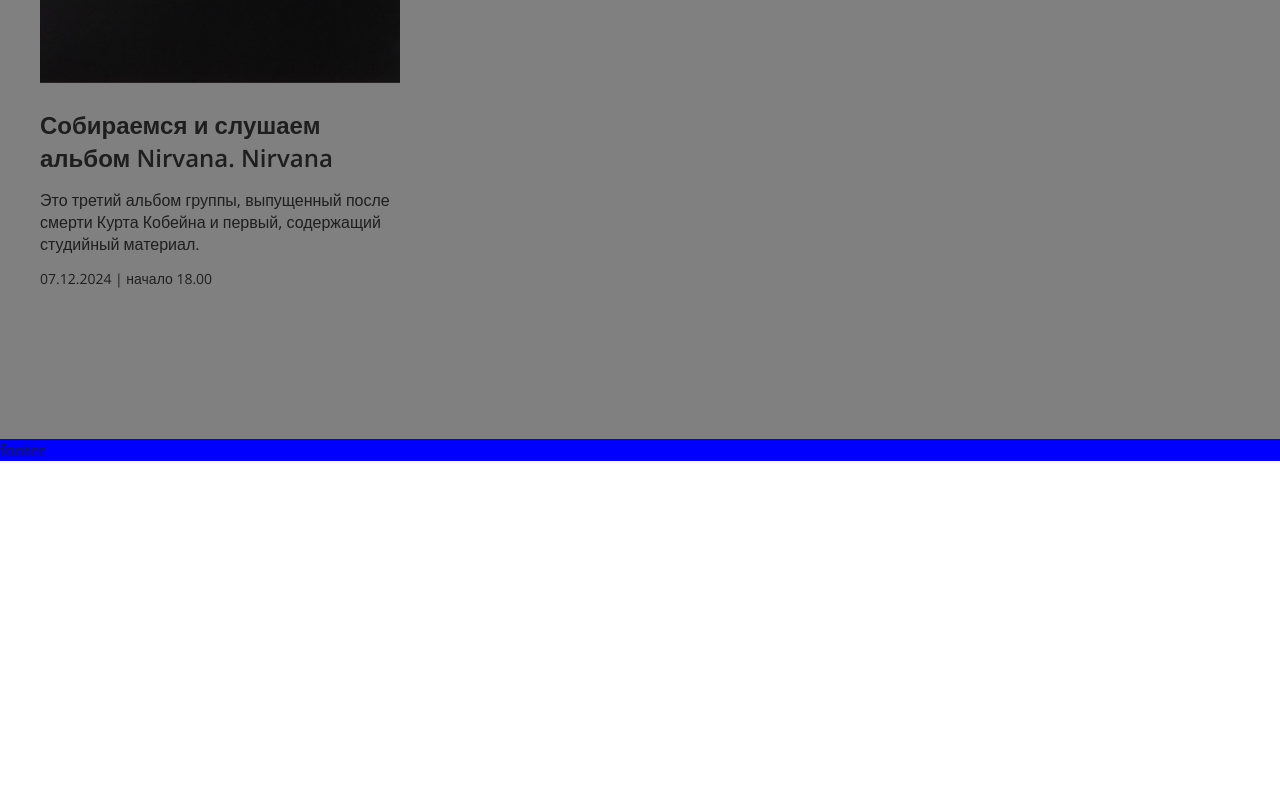
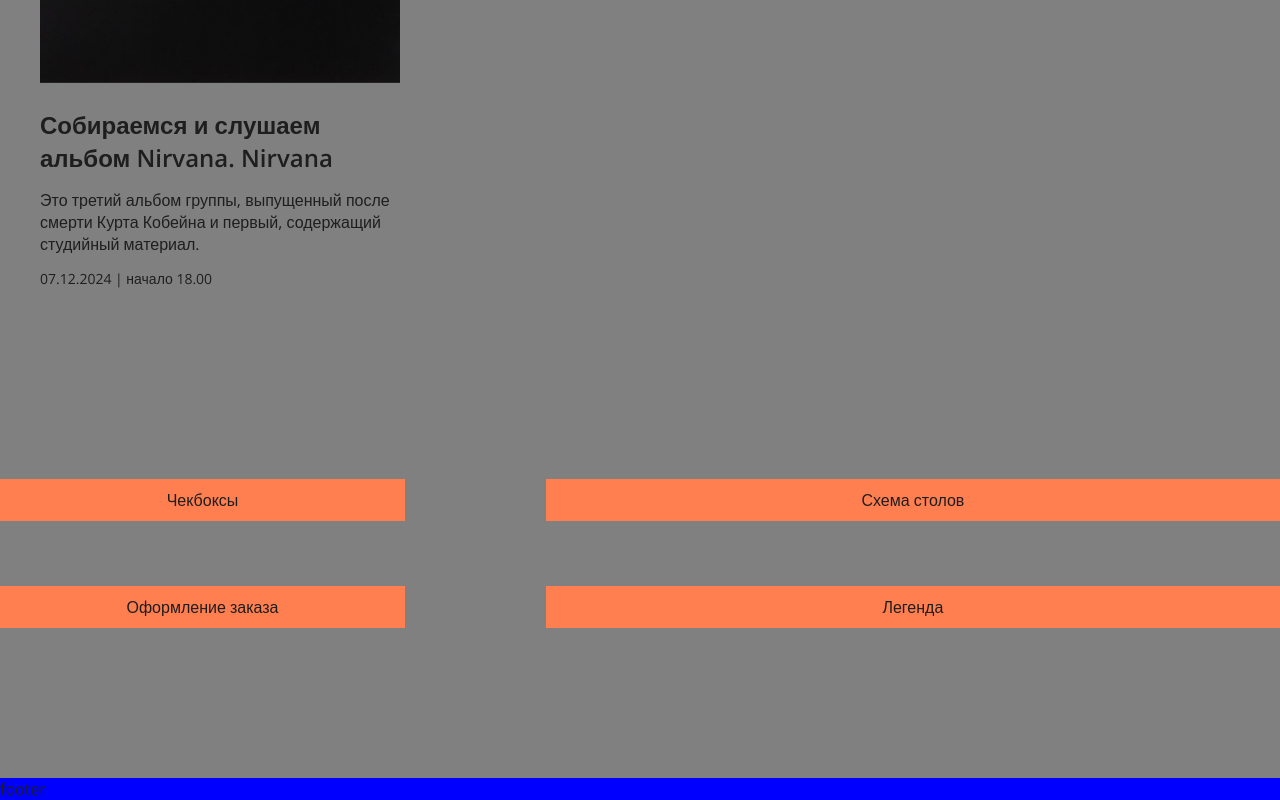
Before and after one commit to SvetlanaKat/SvetlanaKat.github.io, a plain HTML site: page events.html in a window 1280 px wide. Shown: the part 1513-2313 px from the top of the page. Before the commit the page ends 1974 px from the top, so only its background shows below. Drawn offline with nearby package versions, Linux system fonts and the light colour scheme.

Commit message:
добавила форму бронирования

```diff
--- a/events.html
+++ b/events.html
@@ -86,10 +86,30 @@
 
       </section>
 
-
     </div>
 
-   </main>
+
+   <article class="event">
+    <!-- Здесь пропущенное содержимое страницы -->
+
+    <form class="reserve event__reserve">
+      <div class="reserve__checks">
+        Чекбоксы
+      </div>
+      <div class="reserve__scheme">
+        Схема столов
+      </div>
+      <div class="reserve__order">
+        Оформление заказа
+      </div>
+      <div class="reserve__legend">
+        Легенда
+      </div>
+    </form>
+  </article>
+
+
+  </main>
    <footer class="page-footer">
     footer
    </footer>
--- a/styles/styles.css
+++ b/styles/styles.css
@@ -9,12 +9,16 @@
   box-sizing: border-box;
   display: flex;
   flex-direction: column;
+  position: relative;
   min-height: 100vh;
+  min-width: 680px;
   padding-top: 147px;
   font-family: "Open Sans", sans-serif;
   font-size: 16px;
   line-height: 1.375;
   color: #1f1e1e;
+  font-style: normal;
+  font-weight: 400;
 }
 
 .page-header{
@@ -223,3 +227,40 @@
 .listing__event-card {
   width: calc(33.333% - 40px);
 }
+
+.event {
+  padding: 40px 0 150px;
+}
+
+.reserve {
+  display: grid;
+  gap: 65px 11%;
+  grid-template-columns: 405px calc(89% - 405px);
+  grid-template-areas:
+    "checks scheme"
+    "order legend";
+  width: 100%;
+}
+
+.reserve__checks {
+  grid-area: checks;
+}
+
+.reserve__order {
+  grid-area: order;
+}
+
+.reserve__scheme {
+  grid-area: scheme;
+}
+
+.reserve__scheme {
+  grid-area: scheme;
+}
+
+.reserve > div {
+  box-sizing: border-box;
+  padding: 10px;
+  background-color: coral;
+  text-align: center;
+}
```
